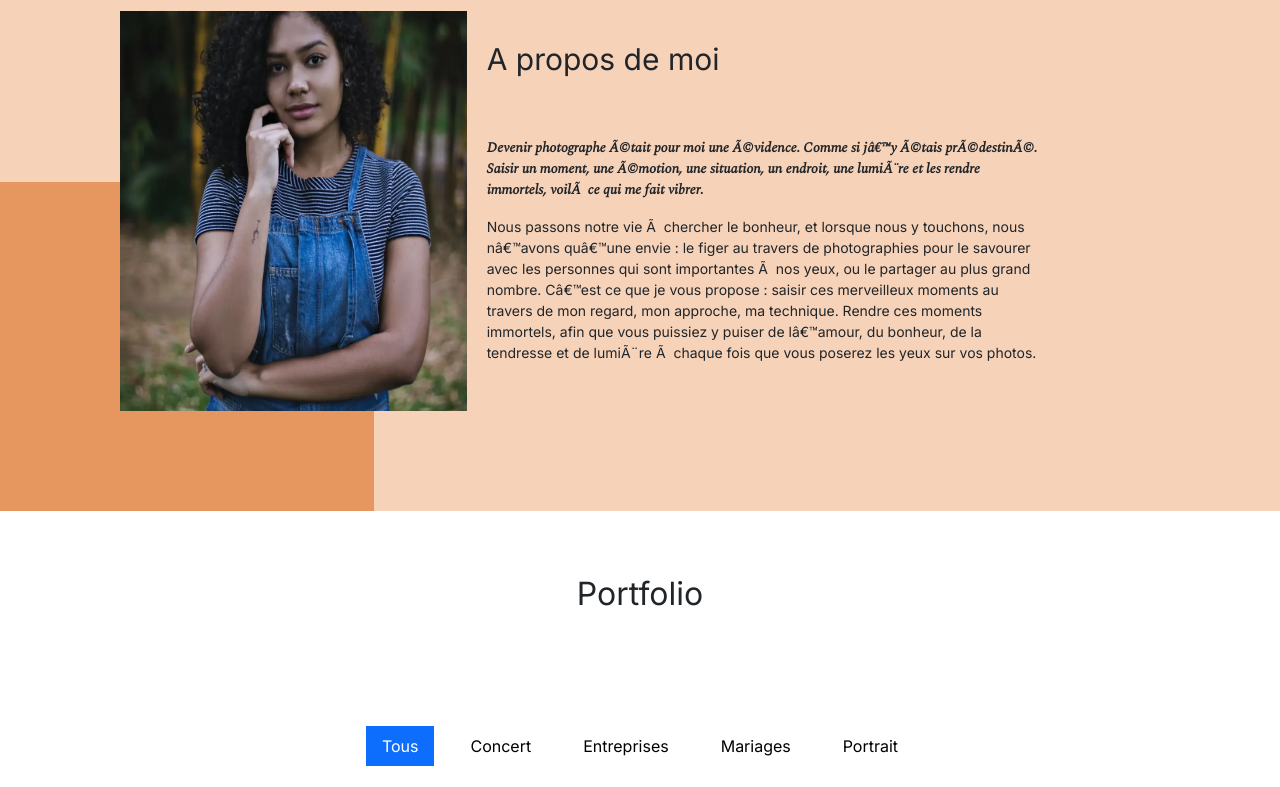
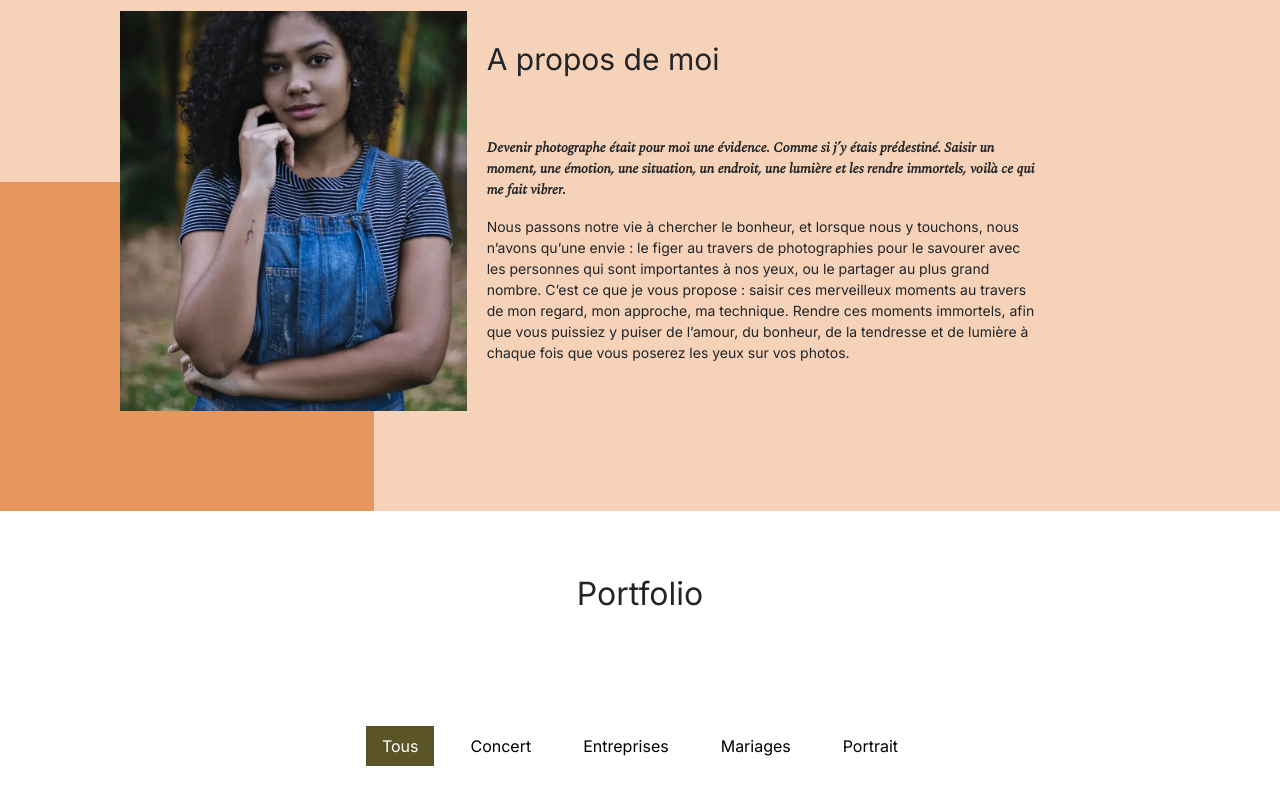
Before and after one commit to pierrick3773/ninacarducci.github.io-main, a plain HTML site: page index.html in a window 1280 px wide. Shown: the part 780-1567 px from the top of the page. Drawn offline with nearby package versions, Linux system fonts and the light colour scheme.

Commit message:
erreur console budle.min.js.map

```diff
--- a/assets/style.css
+++ b/assets/style.css
@@ -86,6 +86,8 @@ header .name {
 
 .picture img {
   width: 100%;
+  height: 100%;
+  object-fit: cover;
 }
 #about-me {
   flex: 2;
--- a/index.html
+++ b/index.html
@@ -4,14 +4,8 @@
   <head>
     <title>Nina Carducci</title>
     <meta name="viewport" content="width=device-width,initial-scale=1" />
-    <!-- <link rel="stylesheet" href="./assets/bootstrap/bootstrap.css" /> -->
+    <link rel="stylesheet" href="./assets/bootstrap/bootstrap.min.css" defer />
     <link rel="stylesheet" href="./assets/style.css" defer />
-    <link rel="stylesheet" href="./assets/bootstrap/bootstrap.min.css" />
-    <!-- <link
-      rel="stylesheet"
-      href="./assets/bootstrap/bootstrap.min.css.map"
-      defer
-    /> -->
     <link rel="preconnect" href="https://fonts.googleapis.com" defer />
     <link rel="preconnect" href="https://fonts.gstatic.com" crossorigin />
     <link
@@ -28,7 +22,7 @@
     <script src="./assets/maugallery.js" async></script>
     <script src="./assets/scripts.js" async></script>
     <script src="./assets/lazysizes.min.js" async></script>
-    <!-- <script src="./assets/bootstrap/bootstrap.bundle.min.js" async></script> -->
+    <script src="./assets/bootstrap/bootstrap.bundle.min.js" async></script>
     <!-- <script src="./assets/bootstrap/bootstrap.bundle.min.js.map" async></script> -->
   </head>
   <body>
@@ -127,8 +121,8 @@
           <img
             src="./assets/images/nina.webp"
             alt="photo nina"
-            width="400"
-            height="400"
+            width="1024"
+            height="1021"
           />
         </div>
         <div id="about-me">
```
Also changed, not shown: 1 other file.
